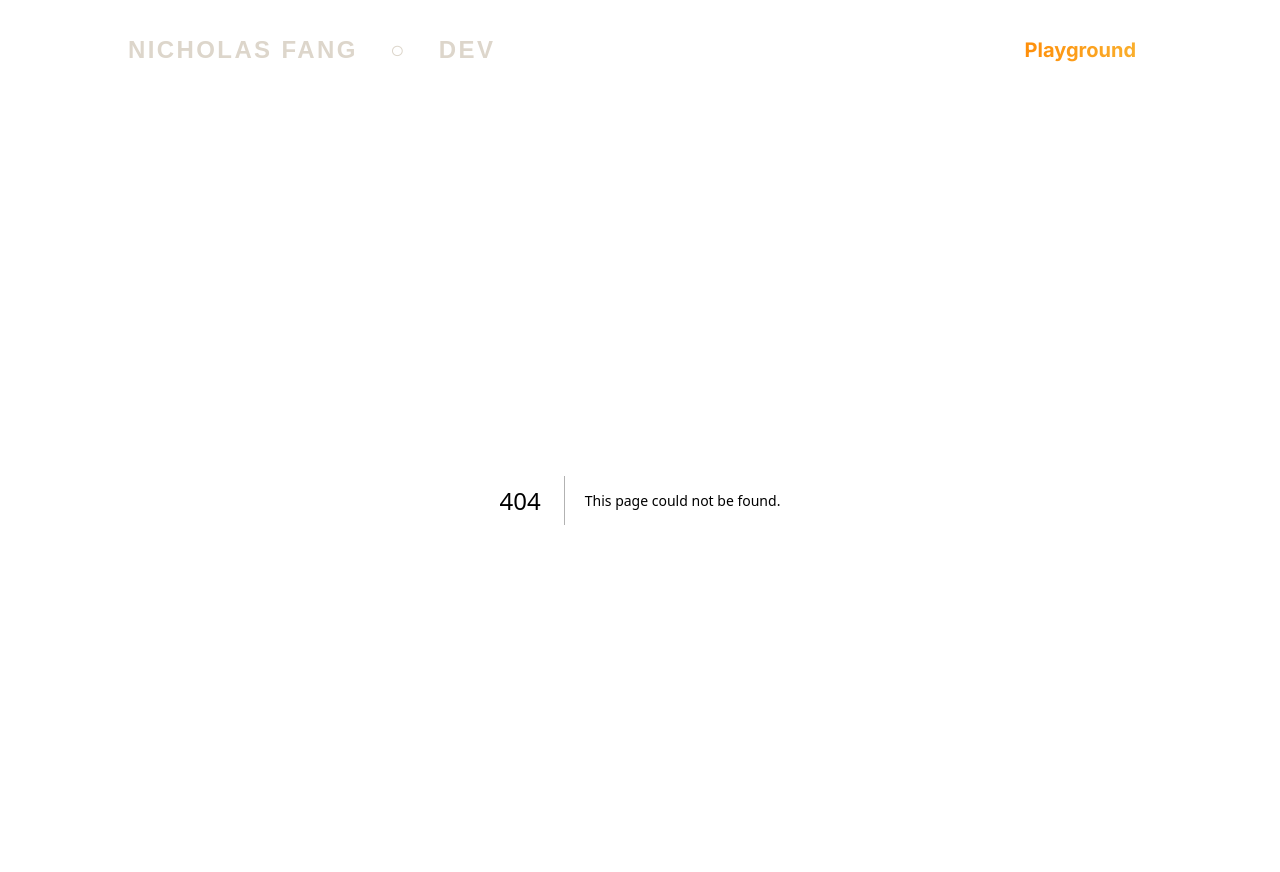
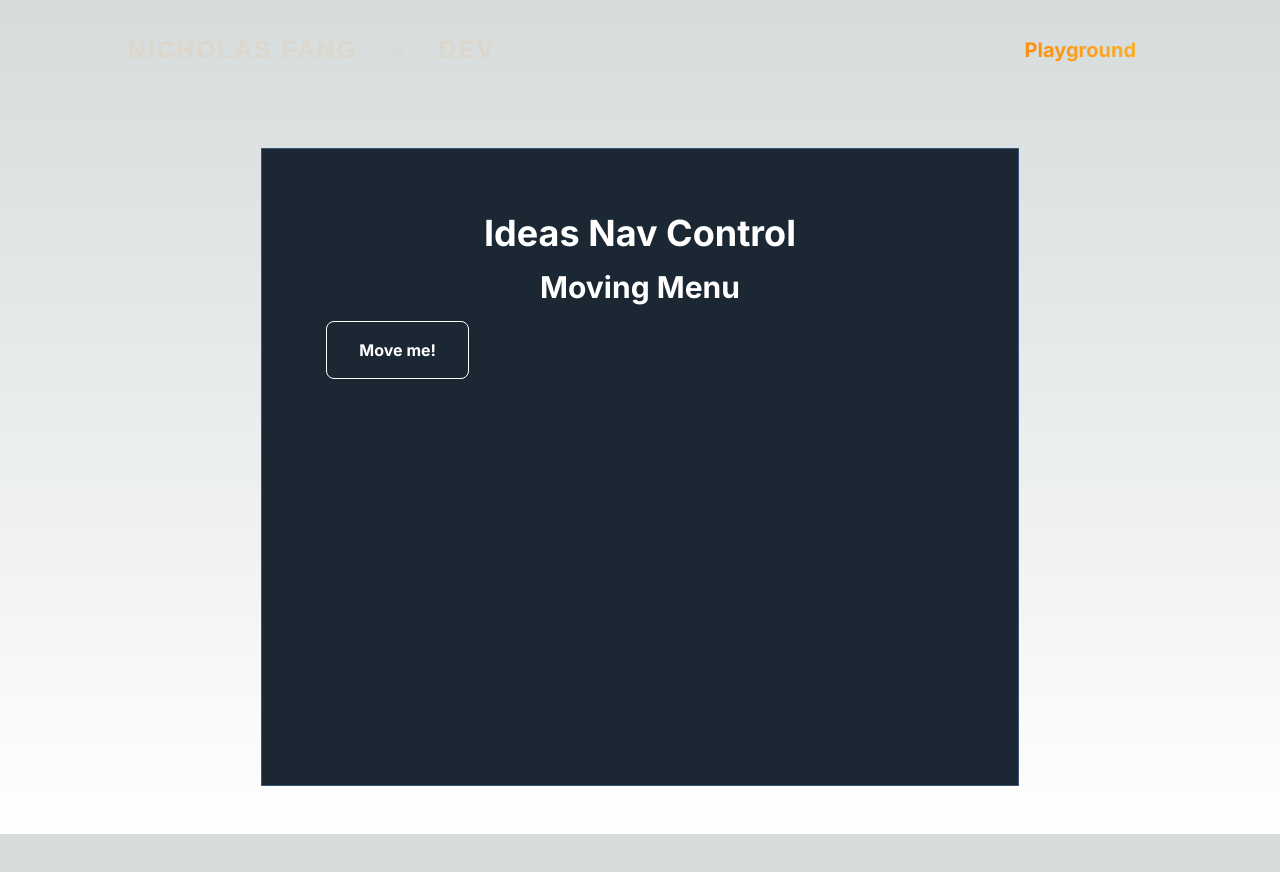
Before and after one commit to nickfang/nickfang.github.io, a Next.js app: page /ideas/menu/moving in a window 1280 px wide. Before the commit this address had no page. Shown: the top 872 px of the page. After the commit the page ends 834 px from the top, so only its background shows below. Built offline with nearby package versions, Linux system fonts and the light colour scheme.

Commit message:
Adding draggable button.

```diff
--- /dev/null
+++ b/src/app/ideas/menu/moving/page.module.css
@@ -0,0 +1,3 @@
+.container {
+  @apply h-[50vh];
+}
--- /dev/null
+++ b/src/app/ideas/menu/moving/page.tsx
@@ -0,0 +1,24 @@
+'use client';
+
+import DraggableButton from '@/components/inputs/DraggableButton';
+import styles from './page.module.css';
+import { useRef } from 'react';
+
+const MovingMenu = () => {
+  const parentRef = useRef<HTMLDivElement | null>(null);
+  console.log(parentRef.current);
+  return (
+    <div>
+      <h2>Moving Menu</h2>
+      <div className={styles.container} ref={parentRef}>
+        <DraggableButton id="trigger" parentRef={parentRef} popoverTarget="menu" className="">
+          Move me!
+        </DraggableButton>
+        <div popover="auto" id="menu" data-anchor="trigger" />
+        <p></p>
+      </div>
+    </div>
+  );
+};
+
+export default MovingMenu;
--- a/src/app/ideas/page.tsx
+++ b/src/app/ideas/page.tsx
@@ -16,7 +16,7 @@ const IdeasNavBar = () => {
     { name: 'Date Range', path: `${currentDir}/date-range` },
     { name: 'Corners', path: `${currentDir}/styling/corners` },
     { name: 'Inset', path: `${currentDir}/inset` },
-    { name: 'Sonner Toast', path: `${currentDir}/sonner-toast` },
+    { name: 'Toast (Soner)', path: `${currentDir}/sonner-toast` },
   ];
 
   return (
--- /dev/null
+++ b/src/components/inputs/DraggableButton.tsx
@@ -0,0 +1,97 @@
+// components/DraggableButton.jsx
+'use client';
+
+import React, { useState, useRef, useEffect, MouseEventHandler } from 'react';
+
+interface DraggableButtonProps extends React.HTMLAttributes<HTMLButtonElement> {
+  id: string;
+  parentRef: React.RefObject<HTMLDivElement>;
+  popoverTarget?: string;
+}
+
+const DraggableButton = ({ id, parentRef, children, ...rest }: DraggableButtonProps) => {
+  const [isDragging, setIsDragging] = useState(false);
+  const [parentRect, setParentRect] = useState({ x: 0, y: 0, width: 0, height: 0 });
+  const [position, setPosition] = useState({ x: 0, y: 0 });
+  const [offset, setOffset] = useState({ x: 0, y: 0 });
+  const buttonRef = useRef<HTMLButtonElement | null>(null);
+
+  useEffect(() => {
+    if (buttonRef.current && parentRef.current) {
+      const tempRect = parentRef.current.getBoundingClientRect();
+      setParentRect({
+        x: tempRect.x,
+        y: tempRect.y,
+        width: tempRect.width,
+        height: tempRect.height,
+      });
+      setPosition({
+        x: tempRect.x,
+        y: tempRect.y,
+      });
+    }
+  }, [buttonRef, parentRef]);
+
+  useEffect(() => {
+    const handleMouseMove = (event: MouseEvent) => {
+      if (!isDragging || !parentRef.current || !buttonRef.current) return;
+      const buttonRect = buttonRef.current.getBoundingClientRect();
+      const offsetX = event.clientX - buttonRect.left;
+      const offsetY = event.clientY - buttonRect.top;
+      console.log(offset);
+      const newX = Math.max(
+        parentRect.x,
+        Math.min(event.clientX - offsetX, parentRect.x + parentRect.width - buttonRect.width)
+      );
+      const newY = Math.max(
+        parentRect.y,
+        Math.min(event.clientY - offsetY, parentRect.y + parentRect.height - buttonRect.height)
+      );
+      console.log(newX, newY);
+      setPosition({
+        x: newX,
+        y: newY,
+      });
+    };
+
+    const handleMouseUp = () => setIsDragging(false);
+
+    window.addEventListener('mousemove', handleMouseMove);
+    window.addEventListener('mouseup', handleMouseUp);
+
+    return () => {
+      window.removeEventListener('mousemove', handleMouseMove);
+      window.removeEventListener('mouseup', handleMouseUp);
+    };
+  });
+
+  const handleOnMouseDown: MouseEventHandler<HTMLButtonElement> = (event) => {
+    event.preventDefault();
+    const buttonRect = buttonRef.current?.getBoundingClientRect();
+    if (!buttonRect) return;
+    setIsDragging(true);
+    setOffset({
+      x: event.clientX - buttonRect.left,
+      y: event.clientY - buttonRect.top,
+    });
+  };
+
+  return (
+    <button
+      id={id}
+      ref={buttonRef}
+      onMouseDown={handleOnMouseDown}
+      style={{
+        position: 'absolute',
+        left: position.x,
+        top: position.y,
+        // Other styles (e.g., from Tailwind CSS)
+      }}
+      {...rest}
+    >
+      {children}
+    </button>
+  );
+};
+
+export default DraggableButton;
```
